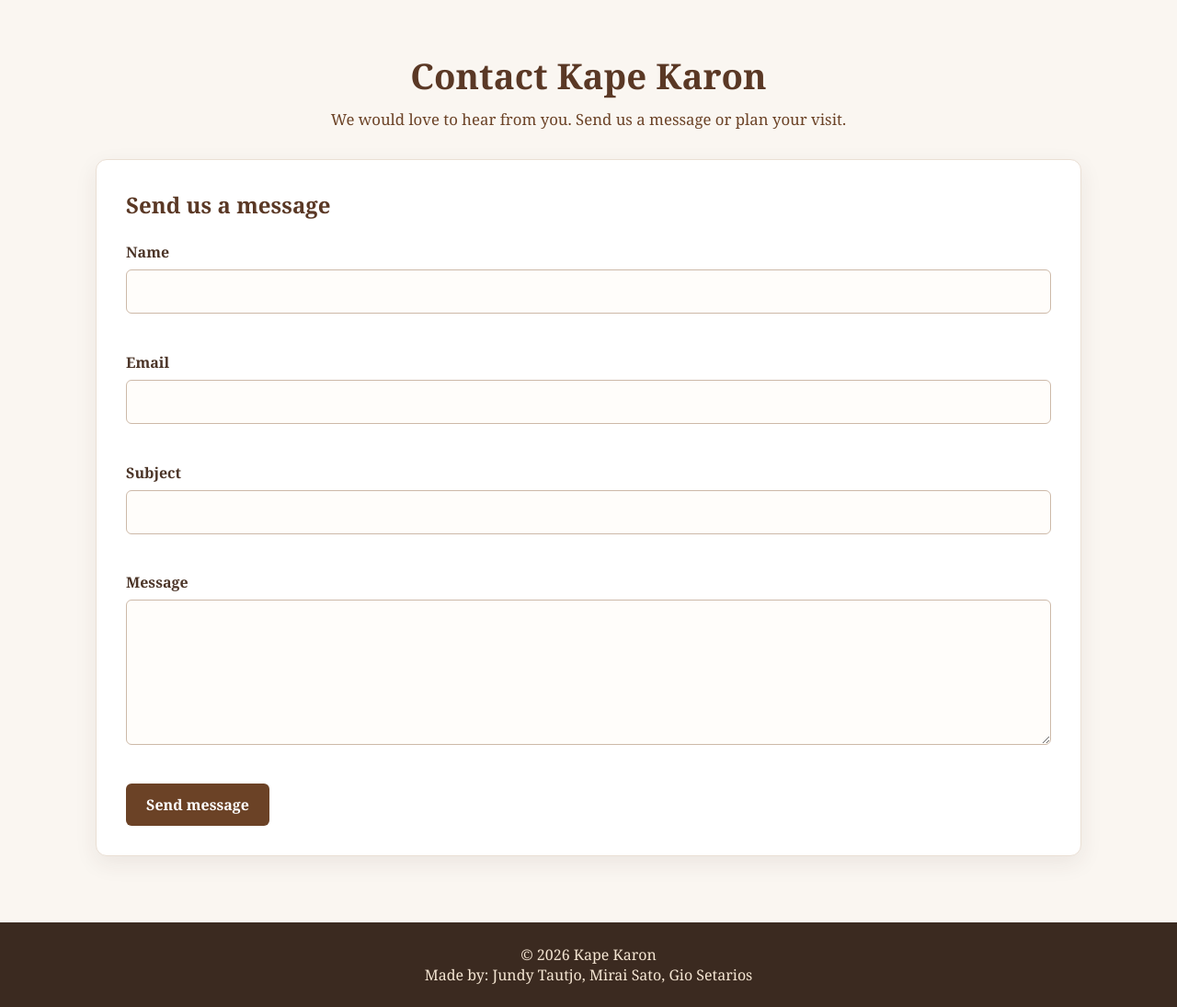
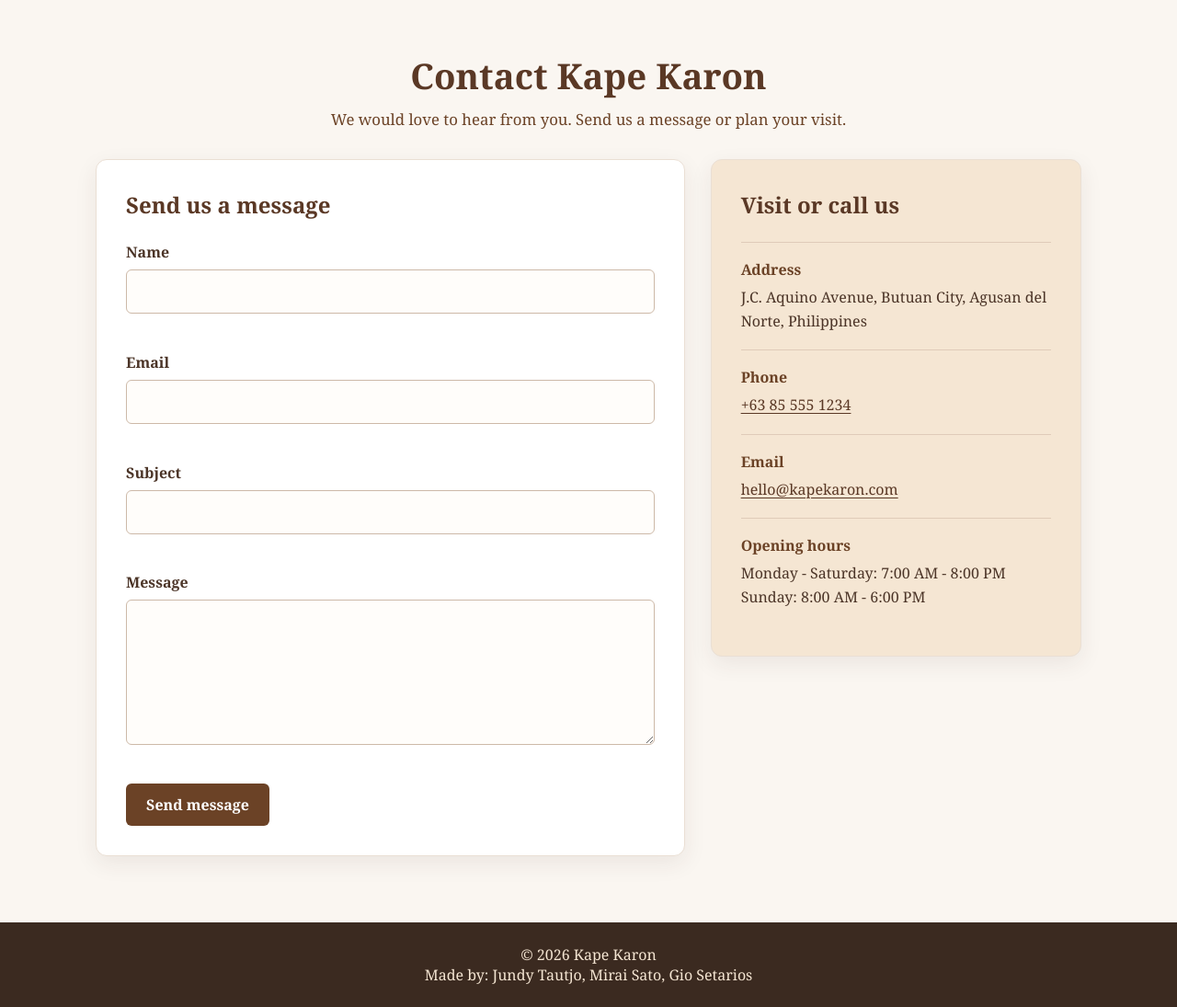
Before and after one commit to jundygarcia/Lara-Proj-AIBJ2-Tautjo-Sato-Setarios, a Laravel app: page /contact in a window 1280 px wide. Shown: the part 65-1160 px from the top of the page at 92% size. Run offline with Laravel 12, Linux system fonts and the light colour scheme.

Commit message:
Add contact details section

```diff
--- a/public/css/contact.css
+++ b/public/css/contact.css
@@ -114,4 +114,54 @@
     outline-offset: 3px;
 }
 
-/* Details styles - Gio Setarios */
+/* Details styles - created by Gio Setarios */
+.contact-details {
+    align-self: start;
+    background: #f5e6d3;
+}
+
+.detail-item {
+    padding: 18px 0;
+    border-top: 1px solid #dfcbb9;
+}
+
+.detail-item h3 {
+    margin-bottom: 7px;
+    color: #6b4226;
+    font-size: 1rem;
+}
+
+.detail-item p {
+    color: #4b3427;
+    line-height: 1.6;
+}
+
+.detail-item a {
+    color: #5a3825;
+    text-decoration-thickness: 1px;
+    text-underline-offset: 3px;
+}
+
+.detail-item a:hover {
+    color: #8b5a3c;
+}
+
+@media (min-width: 769px) {
+    .contact-grid {
+        grid-template-columns: minmax(0, 1.35fr) minmax(280px, 0.85fr);
+    }
+}
+
+@media (max-width: 768px) {
+    .contact-page {
+        padding: 40px 18px 52px;
+    }
+
+    .contact-heading h1 {
+        font-size: 2rem;
+    }
+
+    .contact-card {
+        padding: 24px;
+    }
+}
--- a/resources/views/contact.blade.php
+++ b/resources/views/contact.blade.php
@@ -43,6 +43,28 @@
                     <button class="contact-submit" type="submit">Send message</button>
                 </form>
             </section>
+
+            {{-- Contact details - created by Gio Setarios --}}
+            <aside class="contact-card contact-details" aria-labelledby="contact-details-heading">
+                <h2 id="contact-details-heading">Visit or call us</h2>
+                <div class="detail-item">
+                    <h3>Address</h3>
+                    <p>J.C. Aquino Avenue, Butuan City, Agusan del Norte, Philippines</p>
+                </div>
+                <div class="detail-item">
+                    <h3>Phone</h3>
+                    <p><a href="tel:+63855551234">+63 85 555 1234</a></p>
+                </div>
+                <div class="detail-item">
+                    <h3>Email</h3>
+                    <p><a href="mailto:hello@kapekaron.com">hello@kapekaron.com</a></p>
+                </div>
+                <div class="detail-item">
+                    <h3>Opening hours</h3>
+                    <p>Monday - Saturday: 7:00 AM - 8:00 PM</p>
+                    <p>Sunday: 8:00 AM - 6:00 PM</p>
+                </div>
+            </aside>
         </div>
     </section>
 @endsection
```
